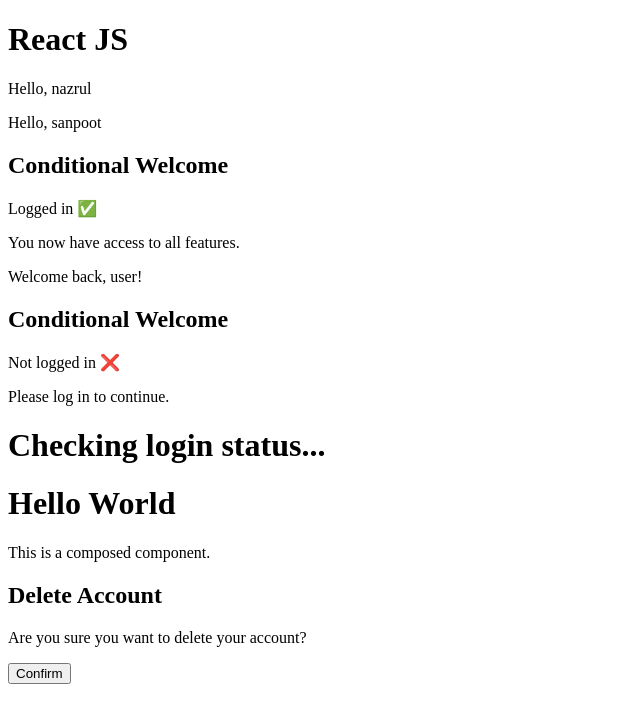
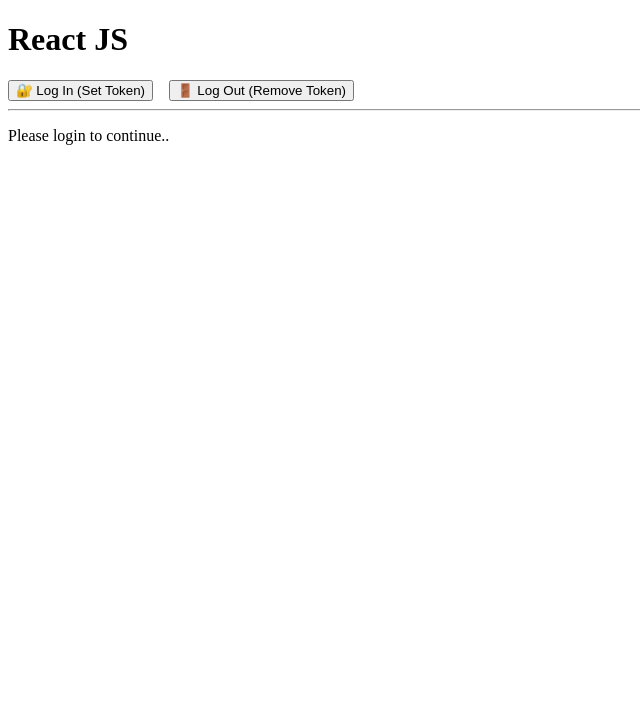
Before and after one commit to nazrulislambhat/react, a React (Vite) app: page / in a window 1280 px wide. Shown: the top 722 px of the page, without its empty margins (0-640 px from the left). Built offline with nearby package versions, Linux system fonts and the light colour scheme.

Commit message:
Some Changes

```diff
--- a/src/App.jsx
+++ b/src/App.jsx
@@ -33,6 +33,11 @@
 // import ReducerPractice from './components/ReducerPractice';
 import ReactFormControlled from './components/ReactFormControlled';
 import ReactFormUncontrolled from './components/ReactFormUncontrolled';
+import UserProfile from './components/UserProfile';
+import withAuth from './hoc/withAuth';
+import withLogger from './hoc/withLogger';
+import withTheme from './hoc/withTheme';
+import EnhancedUserProfile from './components/EnhancedUserProfile';
 // import ReactHookForm from './components/ReactHookForm';
 // import ReactForm from './components/ReactForm';
 // import NazrulForm from './components/NazrulForm';
@@ -60,9 +65,30 @@
   // const handleDec = () => {
   //   setCount((prevCount) => prevCount - 1);
   // };
+
+  const fakeUser = {
+    name: 'Zain',
+    email: 'zain@example.com',
+  };
+  const handleLogin = () => {
+    localStorage.setItem('authToken', '12345');
+    alert('Fake login successful! Refresh the page.');
+  };
+
+  const handleLogout = () => {
+    localStorage.removeItem('authToken');
+    alert('Logged out. Refresh the page.');
+  };
   return (
     <div className="app">
       <h1>React JS</h1>
+      <button onClick={handleLogin}>🔐 Log In (Set Token)</button>
+      <button onClick={handleLogout} style={{ marginLeft: '1rem' }}>
+        🚪 Log Out (Remove Token)
+      </button>
+      <hr />
+      <EnhancedUserProfile user={fakeUser} />
+
       {/* <div className="section">
         <h1>Prop Drilling</h1>
         <Level1 username={username} />
@@ -123,15 +149,15 @@
       {/* <GetPersonList />
       <PostPersonList /> */}
 
-      <PropsComponent name="nazrul" />
-      <PropsComponent name="sanpoot" />
+      {/* <PropsComponent name="nazrul" />
+      <PropsComponent name="sanpoot" /> */}
       {/* <ReactFormControlled />
       <ReactFormUncontrolled /> */}
       {/* <ReactHookForm /> */}
       {/* <ReactForm /> */}
       {/* <NazrulForm /> */}
       {/* <FormikForm /> */}
-      <ConditionalWelcome isLoggedIn={true} />
+      {/* <ConditionalWelcome isLoggedIn={true} />
       <ConditionalWelcome isLoggedIn={false} />
       <ConditionalWelcome isLoggedIn={null} />
       <Card>
@@ -143,7 +169,7 @@
         title="Delete Account"
         content={<p>Are you sure you want to delete your account?</p>}
         footer={<button>Confirm</button>}
-      />
+      /> */}
     </div>
   );
 }
--- /dev/null
+++ b/src/components/EnhancedUserProfile.jsx
@@ -0,0 +1,10 @@
+// src/EnhancedUserProfile.js
+import UserProfile from './UserProfile';
+import withAuth from '../hoc/withAuth';
+import withLogger from '../hoc/withLogger';
+import withTheme from '../hoc/withTheme';
+
+// Compose manually
+const EnhancedUserProfile = withAuth(withLogger(withTheme(UserProfile)));
+
+export default EnhancedUserProfile;
--- /dev/null
+++ b/src/components/UserProfile.jsx
@@ -0,0 +1,9 @@
+const UserProfile = ({ user, theme }) => {
+  return (
+    <div style={{ color: theme.color, fontFamily: theme.fontFamily }}>
+      <h1>Hello {user.name}</h1>
+      <p>Email: {user.email}</p>
+    </div>
+  );
+};
+export default UserProfile;
--- /dev/null
+++ b/src/hoc/withAuth.jsx
@@ -0,0 +1,10 @@
+const withAuth = (WrappedComponent) => {
+  return function AuthComponent(props) {
+    const token = localStorage.getItem('token');
+    if (!token) {
+      return <p>Please login to continue..</p>;
+    }
+    return <WrappedComponent {...props} />;
+  };
+};
+export default withAuth;
--- /dev/null
+++ b/src/hoc/withLogger.jsx
@@ -0,0 +1,10 @@
+import React from 'react';
+const withLogger = (WrappedComponent) => {
+  return function LoggerComponent(props) {
+    React.useEffect(() => {
+      console.log(`[Logger] ${WrappedComponent.name} mounted`);
+    }, []);
+    return <WrappedComponent {...props} />;
+  };
+};
+export default withLogger;
--- /dev/null
+++ b/src/hoc/withTheme.jsx
@@ -0,0 +1,13 @@
+// src/hocs/withTheme.js
+const withTheme = (WrappedComponent) => {
+  const theme = {
+    color: '#2a9d8f',
+    fontFamily: 'monospace',
+  };
+
+  return function ThemedComponent(props) {
+    return <WrappedComponent {...props} theme={theme} />;
+  };
+};
+
+export default withTheme;
```
